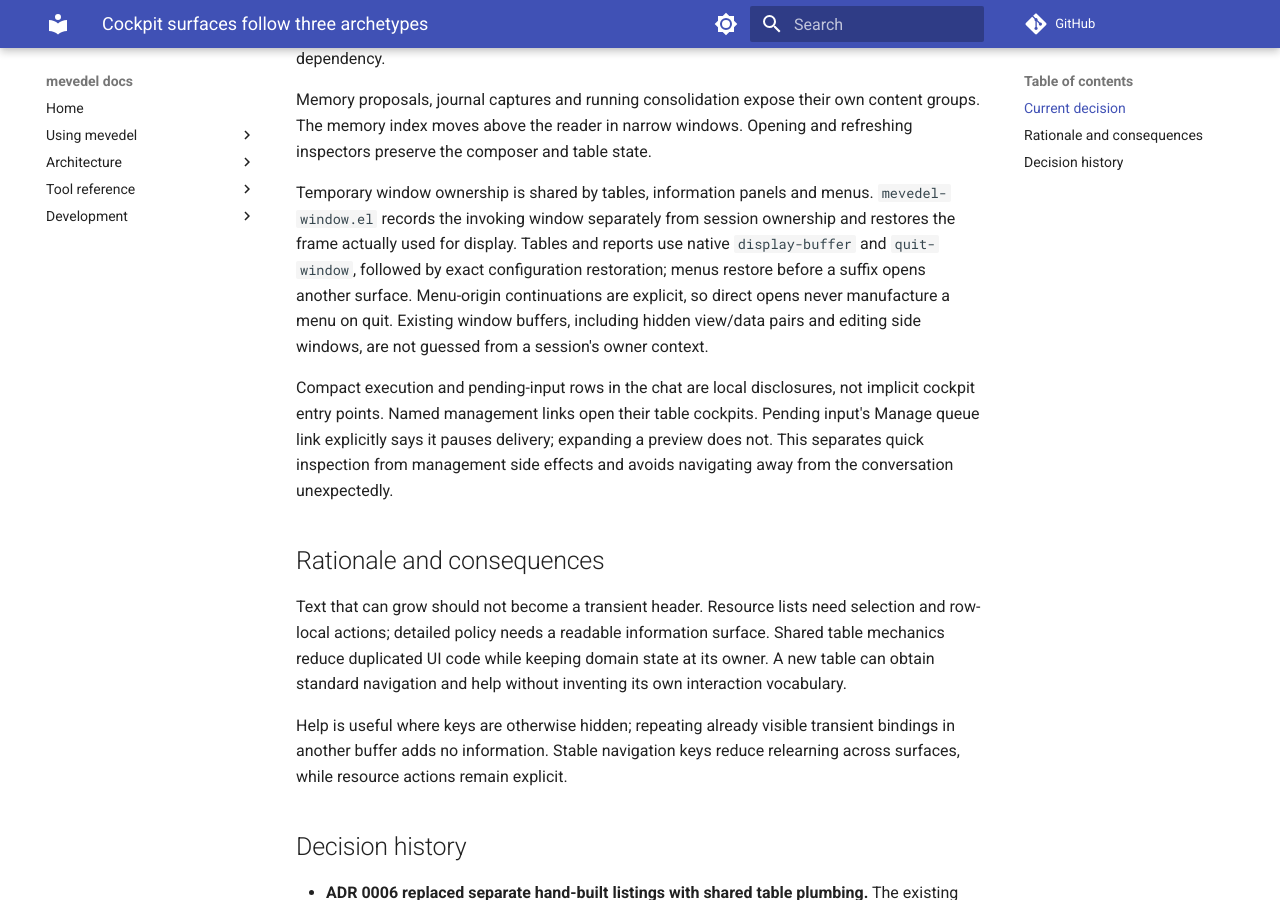
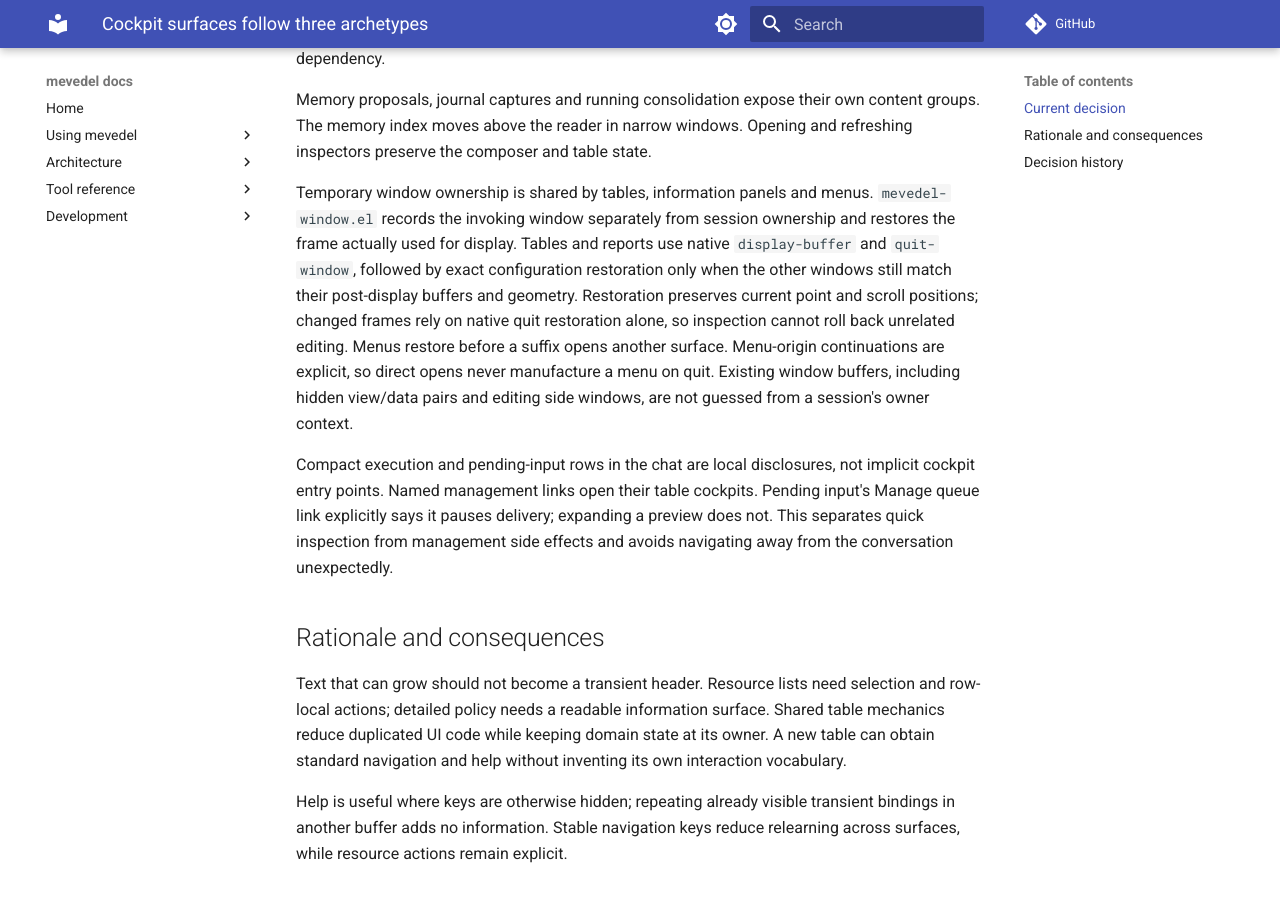
Before and after one commit to FrauH0lle/mevedel, an MkDocs documentation site: the page built from docs/adr/0105-cockpit-surfaces-follow-three-archetypes.md, in a window 1280 px wide and 900 px high, scrolled down 1079 px. Built offline with MkDocs 1.6.1 and Material for MkDocs 9.7.7, drawn with Linux system fonts in a browser that asks for light colours; comment, search, counter and statistics services are not loaded.

Commit message:
fix(window): Preserve changes outside temporary surfaces
Restore the saved frame configuration only when its other windows still match their post-display signature. Otherwise let native quit restoration undo the temporary display without rolling back unrelated buffer switches or window changes. Always preserve navigation in surviving windows.

* mevedel-window.el (mevedel-window--layout, mevedel-window--layout-signature, mevedel-window-display-buffer, mevedel-window-quit): Capture stable ordered window/buffer/edge state, compare before quitting, and guard exact restoration while preserving point and scroll positions.

* test/test-mevedel-window.el (mevedel-window-quit-preserves-other-windows): Cover buffer switches, navigation, resizing and unchanged exact restoration.

* README.md, docs/view.md, docs/adr/0105-cockpit-surfaces-follow-three-archetypes.md: Document preservation of changes made while a temporary surface is open.

Validation: standards pass; 262 files compile strictly without warnings; 584 cold ERT cases pass across 13 affected files; the exact review repro retains C. Graphical rerun passes all 67 cases after an initial unchanged focus-catch-up case failed; both child-frame return cases pass in both runs.

```diff
--- a/docs/adr/0105-cockpit-surfaces-follow-three-archetypes.md
+++ b/docs/adr/0105-cockpit-surfaces-follow-three-archetypes.md
@@ -49,11 +49,14 @@ Opening and refreshing inspectors preserve the composer and table state.
 Temporary window ownership is shared by tables, information panels and menus.
 `mevedel-window.el` records the invoking window separately from session ownership
 and restores the frame actually used for display. Tables and reports use native
-`display-buffer` and `quit-window`, followed by exact configuration restoration;
-menus restore before a suffix opens another surface. Menu-origin continuations
-are explicit, so direct opens never manufacture a menu on quit. Existing window
-buffers, including hidden view/data pairs and editing side windows, are not
-guessed from a session's owner context.
+`display-buffer` and `quit-window`, followed by exact configuration restoration
+only when the other windows still match their post-display buffers and geometry.
+Restoration preserves current point and scroll positions; changed frames rely
+on native quit restoration alone, so inspection cannot roll back unrelated
+editing. Menus restore before a suffix opens another surface. Menu-origin
+continuations are explicit, so direct opens never manufacture a menu on quit.
+Existing window buffers, including hidden view/data pairs and editing side
+windows, are not guessed from a session's owner context.
 
 Compact execution and pending-input rows in the chat are local disclosures,
 not implicit cockpit entry points. Named management links open their table
```
Also changed, not shown: README.md (+5 -3 lines), docs/view.md (+6 -2 lines), 2 other files.
